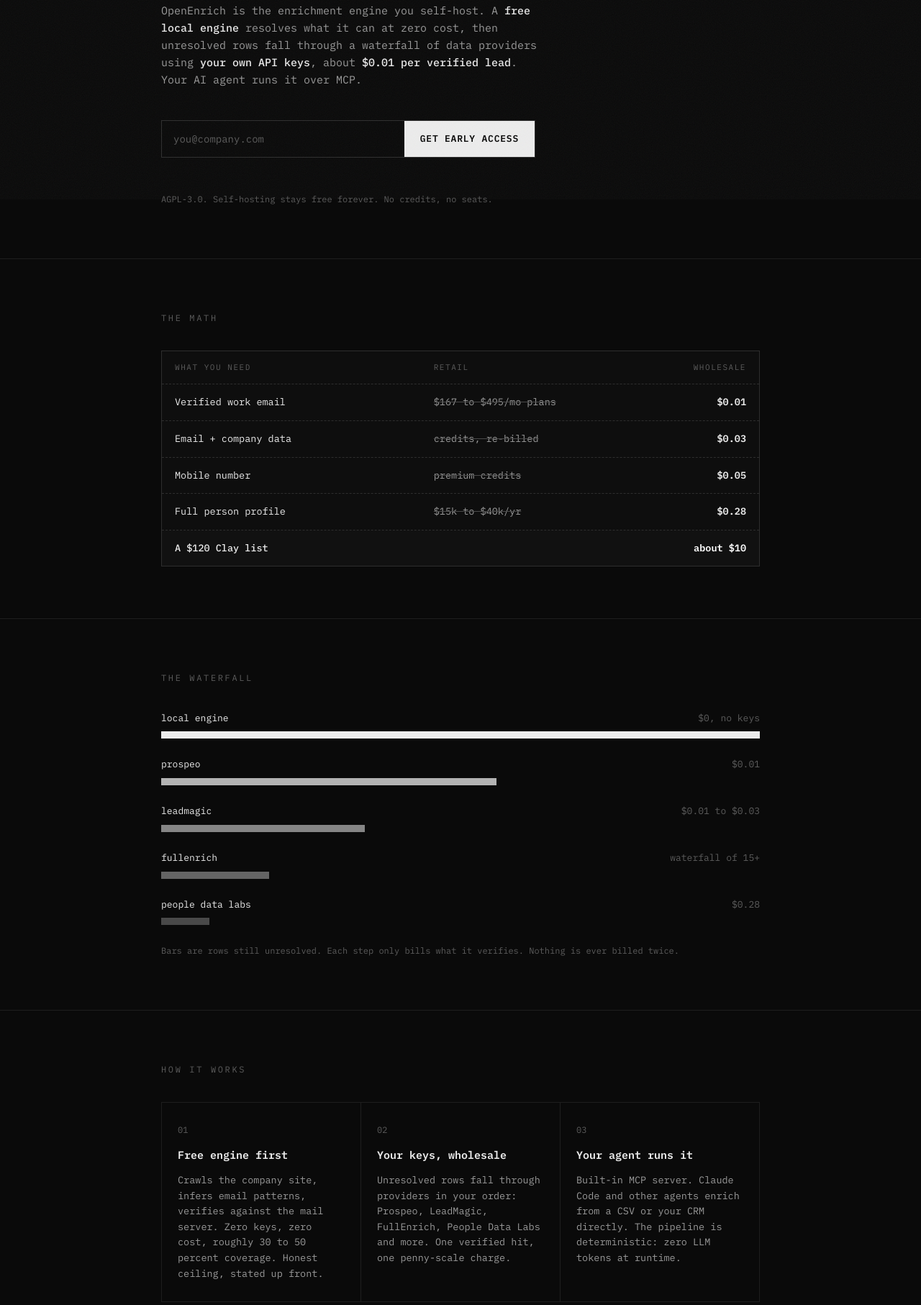
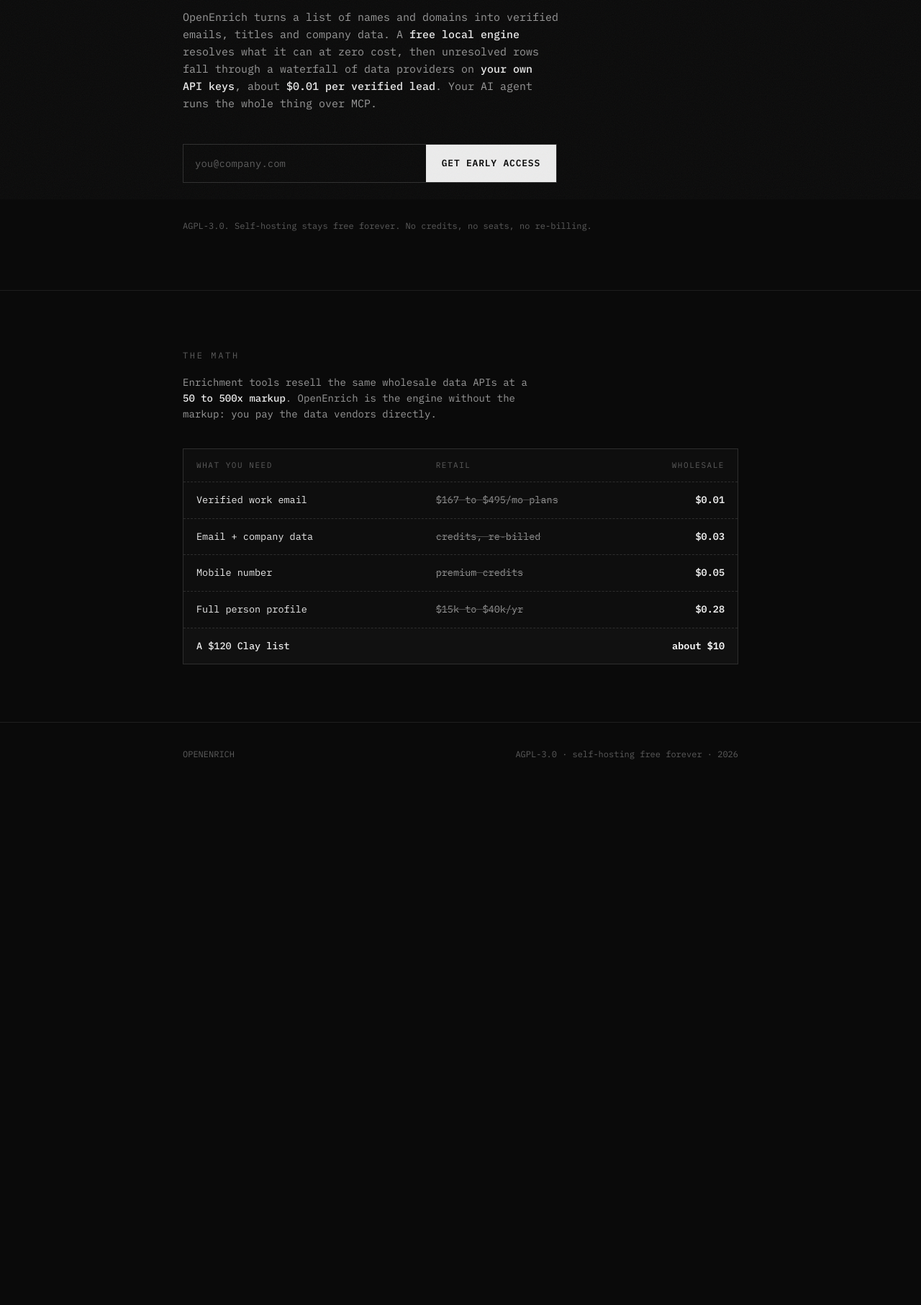
Before and after one commit to goldentalent626/openenrich, a plain HTML site: page site/public/index.html in a window 1280 px wide. Shown: the part 523-2336 px from the top of the page at 72% size. After the commit the page ends 1640 px from the top, so only its background shows below. Drawn offline with Linux system fonts and the light colour scheme.

Commit message:
Simplify to pure landing page (hero + math + waitlist)

```diff
--- a/site/public/index.html
+++ b/site/public/index.html
@@ -3,23 +3,22 @@
 <head>
 <meta charset="utf-8">
 <meta name="viewport" content="width=device-width, initial-scale=1">
-<title>OpenEnrich. Enrich leads at wholesale price.</title>
-<meta name="description" content="Open-source lead enrichment waterfall. Bring your own provider keys, pay about $0.01 per verified lead. Free local engine, MCP server for AI agents. AGPL-3.0.">
+<title>OpenEnrich. Lead enrichment at wholesale price.</title>
+<meta name="description" content="Open-source lead enrichment waterfall. Free local engine, bring your own provider keys, about $0.01 per verified lead. MCP server for AI agents. AGPL-3.0, self-hosting free forever.">
 <link rel="preconnect" href="https://fonts.googleapis.com">
 <link rel="preconnect" href="https://fonts.gstatic.com" crossorigin>
 <link href="https://fonts.googleapis.com/css2?family=IBM+Plex+Mono:wght@300;400;500;600&display=swap" rel="stylesheet">
 <style>
   :root{
-    --bg:#0a0a0a; --panel:#0e0e0e; --ink:#ececec; --dim:#9a9a9a; --faint:#5c5c5c;
-    --line:#1e1e1e; --line2:#2e2e2e; --good:#d8d8d8;
+    --bg:#0a0a0a; --panel:#0e0e0e; --panel2:#111; --ink:#ececec; --dim:#9a9a9a; --faint:#5c5c5c;
+    --line:#1e1e1e; --line2:#2e2e2e; --good:#d8d8d8; --bad:#c96b6b;
   }
   *{box-sizing:border-box; margin:0; padding:0}
   html{scroll-behavior:smooth}
   body{
     background:var(--bg); color:var(--ink);
     font-family:"IBM Plex Mono", ui-monospace, "SF Mono", Menlo, monospace;
-    font-size:15px; line-height:1.6; -webkit-font-smoothing:antialiased;
-    overflow-x:hidden;
+    font-size:15px; line-height:1.6; -webkit-font-smoothing:antialiased; overflow-x:hidden;
   }
   body::before{
     content:""; position:fixed; inset:0; pointer-events:none; z-index:99; opacity:.05;
@@ -27,20 +26,21 @@
   }
   ::selection{background:var(--ink); color:var(--bg)}
   a{color:var(--ink)}
-  .wrap{max-width:880px; margin:0 auto; padding:0 24px}
+  .wrap{max-width:820px; margin:0 auto; padding:0 24px}
 
   header{border-bottom:1px solid var(--line)}
   .nav{display:flex; justify-content:space-between; align-items:center; padding:20px 0}
   .mark{font-weight:600; letter-spacing:.08em; font-size:14px}
   .mark .open{color:var(--faint)}
-  .nav a.cta{font-size:13px; color:var(--dim); text-decoration:none; border:1px solid var(--line2); padding:8px 14px; transition:all .2s}
-  .nav a.cta:hover{color:var(--bg); background:var(--ink); border-color:var(--ink)}
+  a.btn{color:var(--bg); background:var(--ink); border:1px solid var(--ink); font-weight:600;
+    text-decoration:none; padding:8px 14px; font-size:12.5px; transition:opacity .2s}
+  a.btn:hover{opacity:.85}
 
-  .hero{padding:96px 0 72px; border-bottom:1px solid var(--line)}
+  .hero{padding:100px 0 80px; border-bottom:1px solid var(--line)}
   .eyebrow{font-size:12px; letter-spacing:.22em; color:var(--faint); text-transform:uppercase; margin-bottom:28px}
-  h1{font-size:clamp(26px,5vw,44px); font-weight:500; line-height:1.25; letter-spacing:-.01em; max-width:20ch}
+  h1{font-size:clamp(27px,5.2vw,46px); font-weight:500; line-height:1.22; letter-spacing:-.01em; max-width:20ch}
   h1 .shine{
-    background:linear-gradient(100deg,#ffffff 0%,#8f8f8f 45%,#ffffff 90%);
+    background:linear-gradient(100deg,#fff 0%,#8f8f8f 45%,#fff 90%);
     background-size:200% 100%; -webkit-background-clip:text; background-clip:text; color:transparent;
     animation:sheen 7s linear infinite;
   }
@@ -51,23 +51,25 @@
   form.wl{margin-top:44px; display:flex; max-width:520px; border:1px solid var(--line2)}
   form.wl input[type=email]{
     flex:1; min-width:0; background:transparent; border:0; outline:0; color:var(--ink);
-    font:inherit; font-size:14px; padding:14px 16px;
+    font:inherit; font-size:14px; padding:15px 16px;
   }
   form.wl input[type=email]::placeholder{color:var(--faint)}
   form.wl button{
     background:var(--ink); color:var(--bg); border:0; font:inherit; font-size:13px; font-weight:600;
-    letter-spacing:.06em; padding:14px 22px; cursor:pointer; white-space:nowrap; transition:opacity .2s;
+    letter-spacing:.06em; padding:15px 22px; cursor:pointer; white-space:nowrap; transition:opacity .2s;
   }
   form.wl button:hover{opacity:.85}
   form.wl:focus-within{border-color:var(--dim)}
   .hp{position:absolute; left:-9999px; opacity:0; height:0; width:0}
-  .note{margin-top:14px; font-size:12px; color:var(--faint)}
-  .msg{margin-top:14px; font-size:13px; min-height:20px}
+  .note{margin-top:15px; font-size:12px; color:var(--faint)}
+  .msg{margin-top:15px; font-size:13px; min-height:20px}
   .msg.ok{color:var(--good)}
-  .msg.err{color:#c96b6b}
+  .msg.err{color:var(--bad)}
 
-  section{padding:72px 0; border-bottom:1px solid var(--line)}
-  .label{font-size:12px; letter-spacing:.22em; color:var(--faint); text-transform:uppercase; margin-bottom:36px}
+  section{padding:80px 0}
+  .label{font-size:12px; letter-spacing:.22em; color:var(--faint); text-transform:uppercase; margin-bottom:16px}
+  .sectionlead{color:var(--dim); max-width:58ch; margin-bottom:36px; font-size:14px}
+  .sectionlead b{color:var(--ink); font-weight:500}
 
   .ledger{border:1px solid var(--line2); background:var(--panel)}
   .ledger .row{
@@ -78,40 +80,20 @@
   .ledger .head{color:var(--faint); font-size:11px; letter-spacing:.14em; text-transform:uppercase}
   .ledger .them{color:var(--dim); text-decoration:line-through; text-decoration-color:#4a4a4a; text-decoration-thickness:1px}
   .ledger .us{text-align:right; font-weight:600; font-variant-numeric:tabular-nums}
-  .ledger .total{background:#111; font-weight:500}
+  .ledger .total{background:var(--panel2); font-weight:500}
   .ledger .total .us{color:#fff}
 
-  .fall .step{margin-bottom:26px}
-  .fall .meta{display:flex; justify-content:space-between; font-size:13px; margin-bottom:8px}
-  .fall .meta .who{color:var(--ink)}
-  .fall .meta .tag{color:var(--faint)}
-  .fall .bar{height:10px; background:var(--ink); transition:width .6s}
-  .fall .step:nth-child(2) .bar{opacity:.75}
-  .fall .step:nth-child(3) .bar{opacity:.55}
-  .fall .step:nth-child(4) .bar{opacity:.4}
-  .fall .step:nth-child(5) .bar{opacity:.28}
-  .fall .cap{font-size:12px; color:var(--faint); margin-top:18px}
-
-  .how{display:grid; grid-template-columns:repeat(3,1fr); gap:1px; background:var(--line); border:1px solid var(--line)}
-  .how .cell{background:var(--bg); padding:28px 22px}
-  .how .n{font-size:12px; color:var(--faint); margin-bottom:14px}
-  .how h3{font-size:15px; font-weight:600; margin-bottom:12px}
-  .how p{font-size:13.5px; color:var(--dim)}
-
-  .cta2{text-align:left}
-  .cta2 h2{font-size:clamp(20px,3.4vw,30px); font-weight:500; max-width:24ch}
-
-  footer{padding:36px 0 64px; display:flex; justify-content:space-between; gap:16px; flex-wrap:wrap; font-size:12px; color:var(--faint)}
+  footer{padding:34px 0 60px; border-top:1px solid var(--line); font-size:12px; color:var(--faint)}
+  footer .row{display:flex; justify-content:space-between; flex-wrap:wrap; gap:12px}
 
   .reveal{opacity:0; transform:translateY(14px); animation:up .7s cubic-bezier(.2,.7,.2,1) forwards}
   @keyframes up{to{opacity:1; transform:none}}
   .d1{animation-delay:.05s}.d2{animation-delay:.15s}.d3{animation-delay:.25s}.d4{animation-delay:.35s}
 
-  @media (max-width:720px){
-    .how{grid-template-columns:1fr}
+  @media (max-width:640px){
     .ledger .row{grid-template-columns:1.2fr 1fr .8fr; font-size:12.5px; gap:8px}
     form.wl{flex-direction:column}
-    form.wl button{padding:14px}
+    form.wl button{padding:15px}
   }
   @media (prefers-reduced-motion:reduce){
     .reveal{animation:none; opacity:1; transform:none}
@@ -124,7 +106,7 @@
 <header>
   <div class="wrap nav">
     <div class="mark"><span class="open">OPEN</span>ENRICH</div>
-    <a class="cta" href="#waitlist">JOIN WAITLIST</a>
+    <a class="btn" href="#waitlist">JOIN WAITLIST</a>
   </div>
 </header>
 
@@ -133,20 +115,21 @@
     <div class="wrap">
       <p class="eyebrow reveal d1">Open-source enrichment waterfall</p>
       <h1 class="reveal d2">Clay charges $495/mo for API pass-through. <span class="shine">Run it yourself for pennies.</span></h1>
-      <p class="sub reveal d3">OpenEnrich is the enrichment engine you self-host. A <b>free local engine</b> resolves what it can at zero cost, then unresolved rows fall through a waterfall of data providers using <b>your own API keys</b>, about <b>$0.01 per verified lead</b>. Your AI agent runs it over MCP.</p>
+      <p class="sub reveal d3">OpenEnrich turns a list of names and domains into verified emails, titles and company data. A <b>free local engine</b> resolves what it can at zero cost, then unresolved rows fall through a waterfall of data providers on <b>your own API keys</b>, about <b>$0.01 per verified lead</b>. Your AI agent runs the whole thing over MCP.</p>
       <form class="wl reveal d4" id="waitlist" autocomplete="off">
         <input type="email" name="email" placeholder="you@company.com" required aria-label="Email address">
         <input class="hp" type="text" name="company_url" tabindex="-1" aria-hidden="true">
         <button type="submit">GET EARLY ACCESS</button>
       </form>
       <p class="msg" role="status" aria-live="polite"></p>
-      <p class="note">AGPL-3.0. Self-hosting stays free forever. No credits, no seats.</p>
+      <p class="note">AGPL-3.0. Self-hosting stays free forever. No credits, no seats, no re-billing.</p>
     </div>
   </div>
 
   <section>
     <div class="wrap">
       <p class="label">The math</p>
+      <p class="sectionlead">Enrichment tools resell the same wholesale data APIs at a <b>50 to 500x markup</b>. OpenEnrich is the engine without the markup: you pay the data vendors directly.</p>
       <div class="ledger">
         <div class="row head"><span>What you need</span><span>Retail</span><span class="us" style="font-weight:400">Wholesale</span></div>
         <div class="row"><span>Verified work email</span><span class="them">$167 to $495/mo plans</span><span class="us">$0.01</span></div>
@@ -157,55 +140,10 @@
       </div>
     </div>
   </section>
-
-  <section>
-    <div class="wrap">
-      <p class="label">The waterfall</p>
-      <div class="fall">
-        <div class="step"><div class="meta"><span class="who">local engine</span><span class="tag">$0, no keys</span></div><div class="bar" style="width:100%"></div></div>
-        <div class="step"><div class="meta"><span class="who">prospeo</span><span class="tag">$0.01</span></div><div class="bar" style="width:56%"></div></div>
-        <div class="step"><div class="meta"><span class="who">leadmagic</span><span class="tag">$0.01 to $0.03</span></div><div class="bar" style="width:34%"></div></div>
-        <div class="step"><div class="meta"><span class="who">fullenrich</span><span class="tag">waterfall of 15+</span></div><div class="bar" style="width:18%"></div></div>
-        <div class="step"><div class="meta"><span class="who">people data labs</span><span class="tag">$0.28</span></div><div class="bar" style="width:8%"></div></div>
-        <p class="cap">Bars are rows still unresolved. Each step only bills what it verifies. Nothing is ever billed twice.</p>
-      </div>
-    </div>
-  </section>
-
-  <section>
-    <div class="wrap">
-      <p class="label">How it works</p>
-      <div class="how">
-        <div class="cell">
-          <p class="n">01</p>
-          <h3>Free engine first</h3>
-          <p>Crawls the company site, infers email patterns, verifies against the mail server. Zero keys, zero cost, roughly 30 to 50 percent coverage. Honest ceiling, stated up front.</p>
-        </div>
-        <div class="cell">
-          <p class="n">02</p>
-          <h3>Your keys, wholesale</h3>
-          <p>Unresolved rows fall through providers in your order: Prospeo, LeadMagic, FullEnrich, People Data Labs and more. One verified hit, one penny-scale charge.</p>
-        </div>
-        <div class="cell">
-          <p class="n">03</p>
-          <h3>Your agent runs it</h3>
-          <p>Built-in MCP server. Claude Code and other agents enrich from a CSV or your CRM directly. The pipeline is deterministic: zero LLM tokens at runtime.</p>
-        </div>
-      </div>
-    </div>
-  </section>
-
-  <section class="cta2">
-    <div class="wrap">
-      <h2>Open source lands with v0. The waitlist hears first.</h2>
-      <p class="sub" style="margin-top:16px">Tell us your stack when you sign up and it shapes the roadmap.</p>
-      <p style="margin-top:24px"><a class="cta" style="font-size:13px; color:var(--dim); text-decoration:none; border:1px solid var(--line2); padding:10px 16px" href="#waitlist">BACK TO WAITLIST</a></p>
-    </div>
-  </section>
 </main>
 
 <footer>
-  <div class="wrap" style="display:flex; justify-content:space-between; flex-wrap:wrap; gap:12px; padding:0">
+  <div class="wrap row">
     <span>OPENENRICH</span>
     <span>AGPL-3.0 · self-hosting free forever · 2026</span>
   </div>
```
